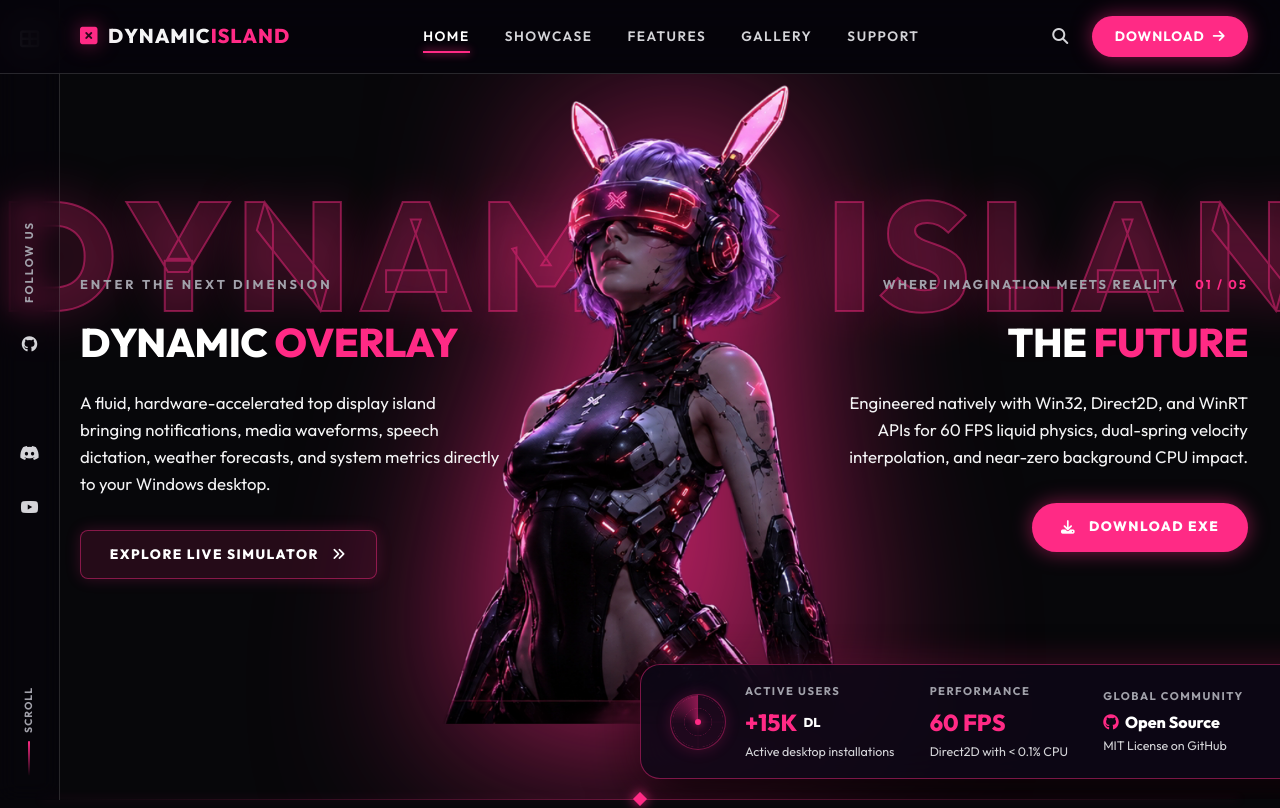
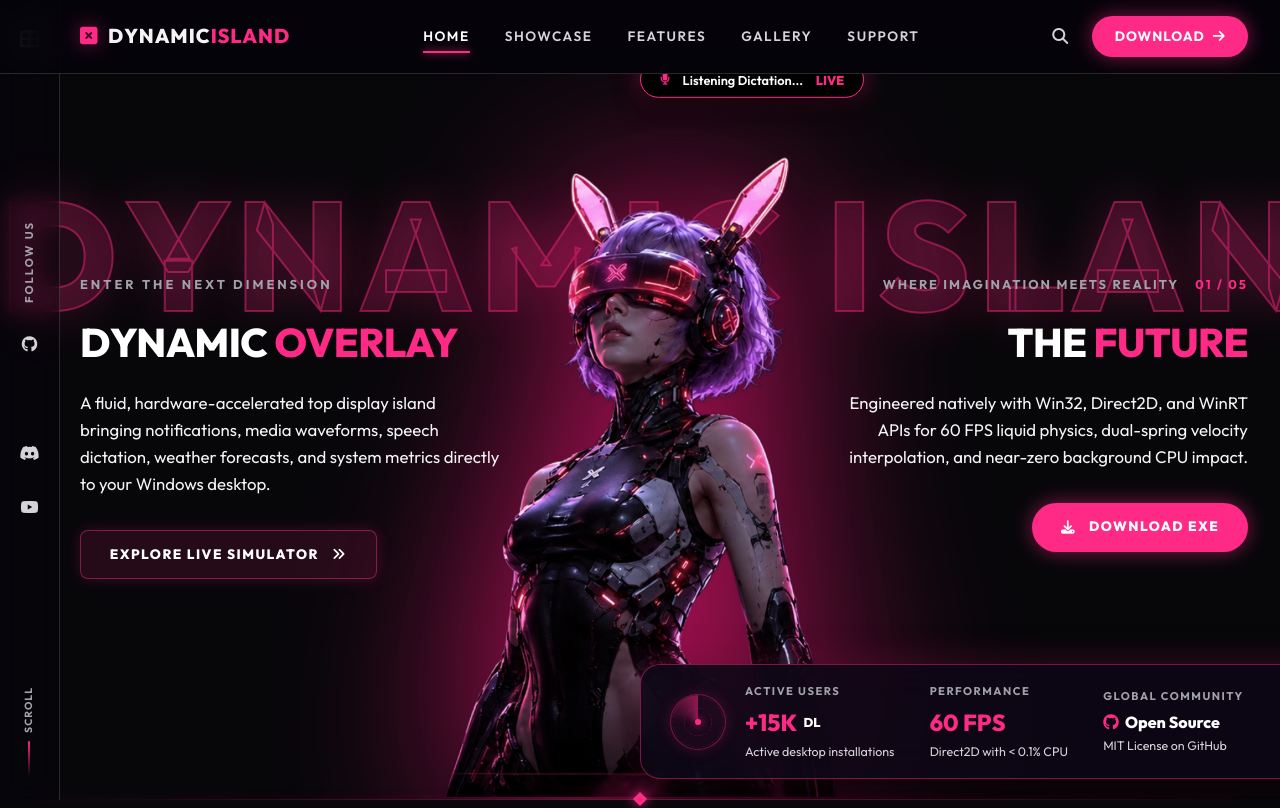
Before and after one commit to Aonikyadav/window-dynamic-island, a React (Vite) app in the folder website/: page / in a window 1280 px wide. Shown: the top 808 px of the page. Built offline with nearby package versions, Linux system fonts and the light colour scheme.

Commit message:
Fix animation lag in music player capsule/mini pill view by enabling continuous 60 FPS rendering and optimizing waveform brush allocations

```diff
--- a/website/src/components/hero/HeroSection.module.css
+++ b/website/src/components/hero/HeroSection.module.css
@@ -35,12 +35,12 @@
 /* Seamless Background Girl Character Centerpiece (NO BOX BORDER!) */
 .heroVisualCenter {
   position: absolute;
-  top: 40%;
+  top: 50%;
   left: 50%;
   transform: translate(-50%, -50%);
   width: 100%;
   max-width: 1500px;
-  z-index: 3;
+  z-index: 4;
   pointer-events: none;
   display: flex;
   flex-direction: column;
@@ -52,7 +52,7 @@
   width: 100%;
   max-height: 1200px;
   object-fit: contain;
-  filter: drop-shadow(0 0 95px rgba(255, 42, 133, 0.85));
+  filter: drop-shadow(0 0 95px rgba(235, 20, 113, 0.85));
   animation: float-hero 6s infinite alternate ease-in-out;
   transform: scale(2.25);
 }
@@ -63,7 +63,7 @@
   top: -15px;
   left: 50%;
   transform: translateX(-50%);
-  z-index: 10;
+  z-index: 12;
   background: #000;
   border: 1.5px solid var(--rose-primary);
   box-shadow: 0 10px 25px rgba(0, 0, 0, 0.85), 0 0 22px var(--rose-glow);
```
Also changed, not shown: 2 other files (tests, documents, lock files or other folders).
